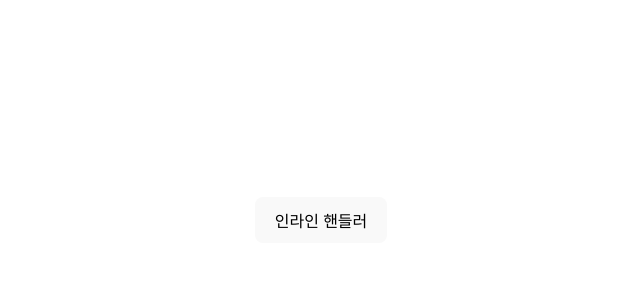
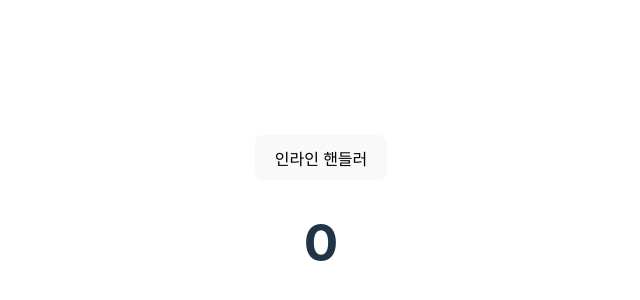
Before and after one commit to kidchang93/compTest, a Vue app in the folder vue/vue-basic/: page / in a window 1280 px wide. Shown: the part 180-480 px from the top of the page, without its empty margins (319-959 px from the left). Built offline with nearby package versions, Linux system fonts and the light colour scheme.

Commit message:
인라인 핸들러

```diff
--- a/vue/vue-basic/src/App.vue
+++ b/vue/vue-basic/src/App.vue
@@ -1,14 +1,15 @@
 <template>
-  <div><button>인라인 핸들러</button></div>
+  <div>
+    <button v-on:click="count++">인라인 핸들러</button>
+    <h1>{{ count }}</h1>
+  </div>
 </template>
 
 <script>
 export default {
   data() {
     return {
-      data() {
-        return {};
-      },
+      count: 0,
     };
   },
 };
```
